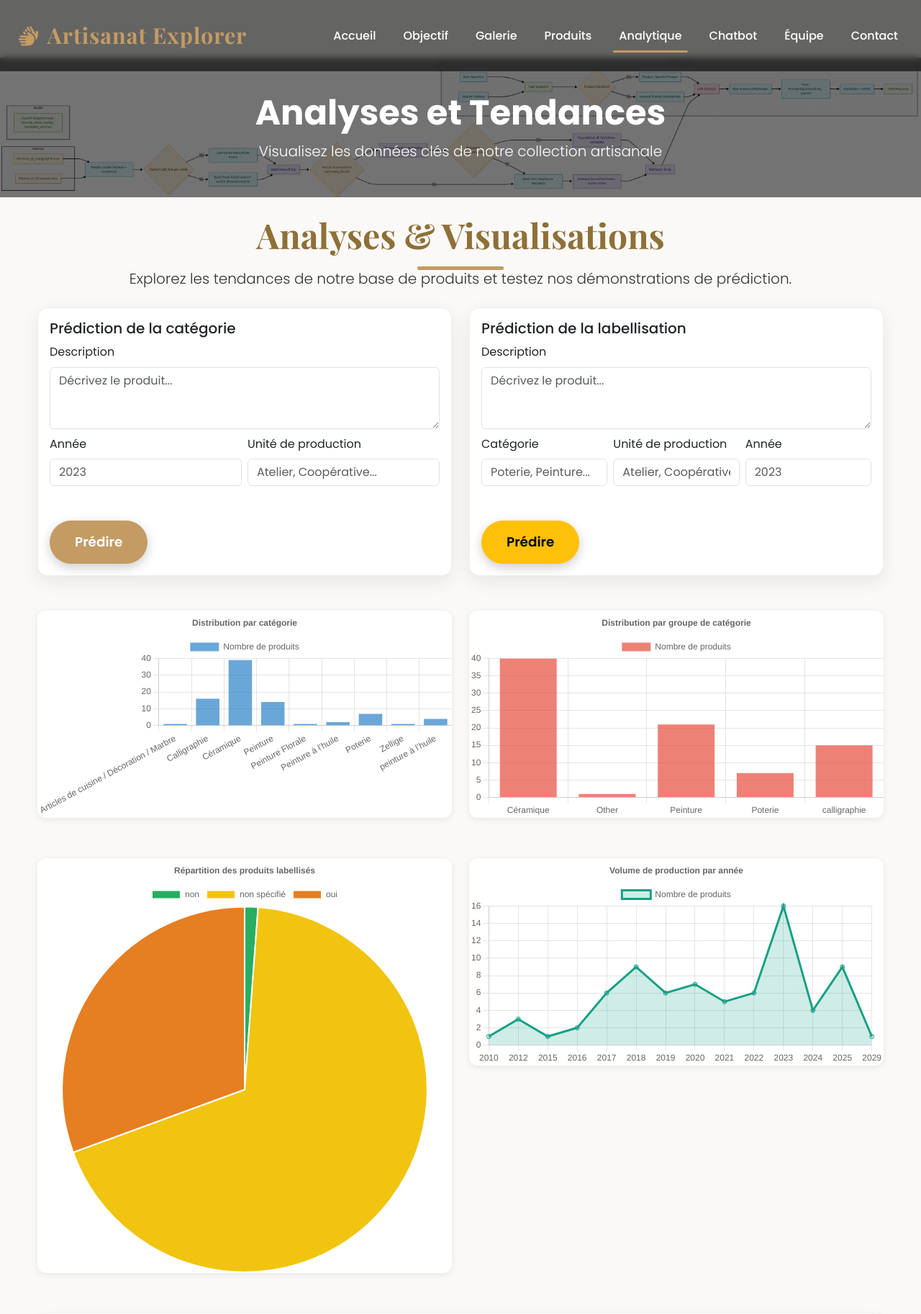
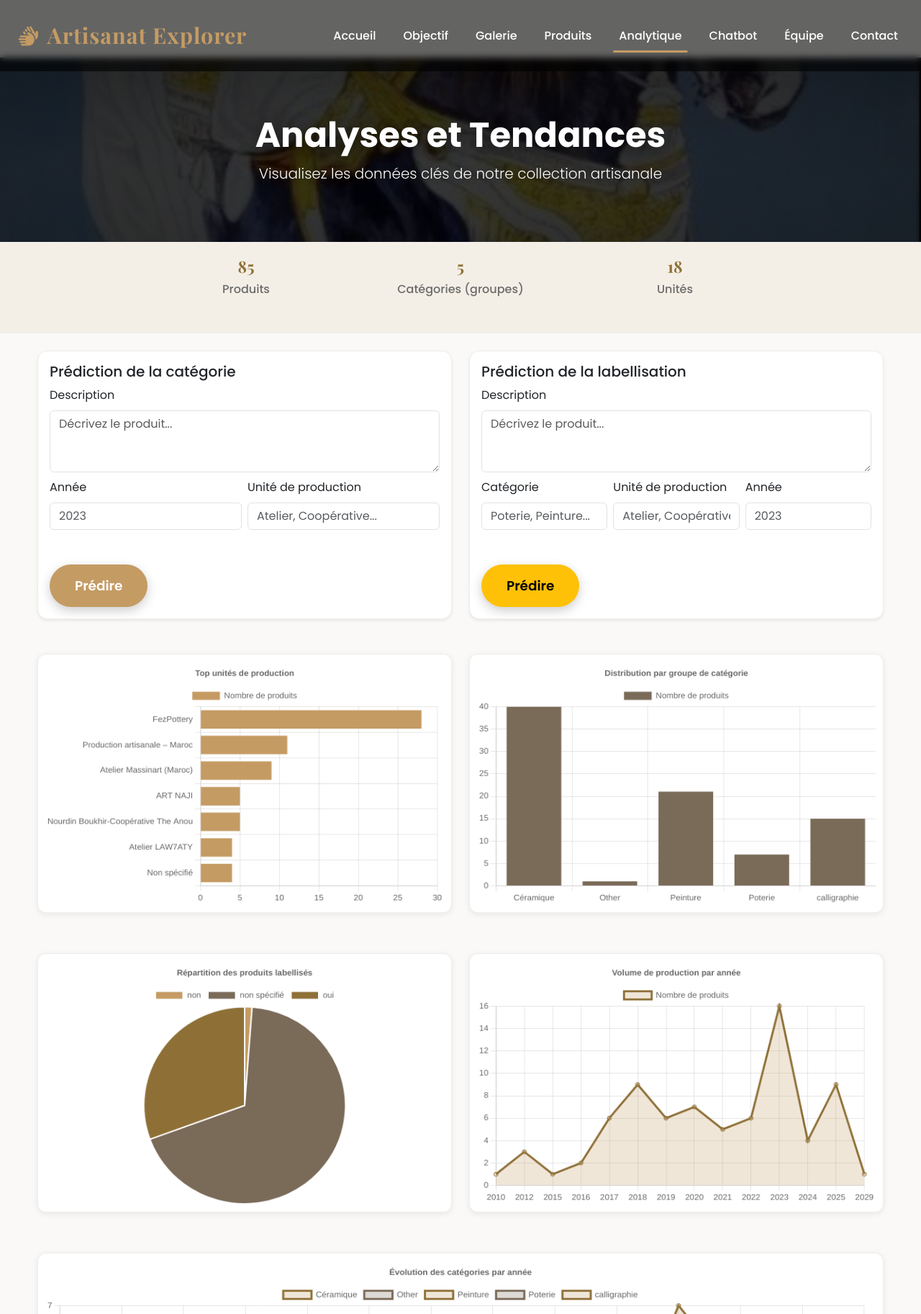
Before and after one commit to Maha-Jr10/artisanat-explorer, a Flask app: page /analytics in a window 1280 px wide. Shown: the top 1825 px of the page at 72% size. Run offline with Flask 3, Linux system fonts and the light colour scheme; some libraries are stand-ins or nearby versions.

Commit message:
started working on the analytics page.

```diff
--- a/app.py
+++ b/app.py
@@ -241,6 +241,8 @@
     except Exception:
         pass
     price_by_group = df.groupby(group_col)[price_col].mean().dropna()
+    # Unit distribution (for stats)
+    unit_counts = df['unite_production'].value_counts().sort_index()
     return jsonify({
         'category_counts': category_counts.to_dict(),
         'category_group_counts': category_group_counts.to_dict(),
@@ -256,7 +258,8 @@
             'types': list(handmade_time.columns),
             'values': handmade_time.values.tolist()
         },
-        'price_by_group': price_by_group.to_dict()
+        'price_by_group': price_by_group.to_dict(),
+        'unit_counts': unit_counts.to_dict()
     })
 
 # --- Clustering & Recommendations Endpoints ---
--- a/static/css/analytics.css
+++ b/static/css/analytics.css
@@ -1,26 +1,35 @@
-/* analytics.css - Enhanced styling for the analytics page */
+/* analytics.css - Enhanced styling for the analytics page (aligned with products) */
 
 /* Inner hero banner */
 .inner-hero {
     position: relative;
-    background: linear-gradient(rgba(0,0,0,0.55), rgba(0,0,0,0.55)), url('/static/images/Artisanat Explorer RAG System _ Mermaid Chart-2025-08-20-115604.png') center/cover no-repeat;
+    background: linear-gradient(rgba(0,0,0,0.72), rgba(0,0,0,0.68)), url('/static/images/Peinture2.png') center/cover no-repeat;
+    min-height: 32vh;
+    display: flex;
+    align-items: center;
 }
-.inner-hero-overlay { position:absolute; inset:0; }
+.inner-hero-overlay { position:absolute; inset:0; background: radial-gradient(ellipse at center, rgba(0,0,0,0.25) 0%, rgba(0,0,0,0.45) 100%); }
+.inner-hero .container { position: relative; z-index: 1; }
+.inner-hero h1 { text-shadow: 0 6px 26px rgba(0,0,0,0.6); }
+.inner-hero p { opacity: 0.98; text-shadow: 0 2px 10px rgba(0,0,0,0.45); }
+
+/* Stats bar */
+.stats-bar { background: #f4efe6; border-top: 1px solid #eee; border-bottom: 1px solid #eee; }
+.stat-value { font-size: 1.4rem; font-weight: 800; color: var(--primary-dark); font-family: 'Playfair Display', serif; }
+.stat-label { color: #6b6b6b; font-weight: 500; }
 
 /* Charts */
-canvas {
-    background: #fff;
-    border-radius: 12px;
-    box-shadow: 0 2px 8px rgba(0,0,0,0.08);
-    margin-bottom: 2em;
-}
+/* Ensure all charts share the same dimensions */
+canvas { background: #fff; border-radius: 12px; box-shadow: 0 2px 8px rgba(0,0,0,0.08); margin-bottom: 2em; border: 1px solid #eee; padding: 10px; width: 100% !important; height: 360px !important; }
+
+/* Keep columns consistent spacing */
+.row > [class^="col-"] > canvas { display: block; }
 
 .container { max-width: 1200px; }
 .row { margin-bottom: 2em; }
 
 /* Cards for prediction forms */
-.card {
-    border-radius: 14px;
-    box-shadow: 0 8px 24px rgba(0,0,0,0.08);
-    border: 1px solid #eee;
-}
+.card { border-radius: 14px; box-shadow: 0 8px 24px rgba(0,0,0,0.08); border: 1px solid #eee; }
+.card.shadow-sm { border: 1px solid #eee; border-radius: 14px; box-shadow: 0 8px 24px rgba(0,0,0,0.06); }
+
+.section-title { text-align:center; font-family: 'Playfair Display', serif; color: var(--primary-dark); font-weight: 800; }
--- a/static/js/analytics.js
+++ b/static/js/analytics.js
@@ -4,18 +4,42 @@
     fetch('/api/analytics')
         .then(res => res.json())
         .then(data => {
-            // 1. Category Bar Chart
-            new Chart(document.getElementById('categoryBarChart'), {
+            // Update stats bar
+            const total = Object.values(data.category_counts || {}).reduce((a,b)=>a+b,0);
+            const catGroups = Object.keys(data.category_group_counts || {}).length;
+            const units = Object.keys(data.unit_counts || {}).length;
+            const totalEl = document.getElementById('totalCount');
+            const catGroupEl = document.getElementById('catGroupCount');
+            const unitEl = document.getElementById('unitCount');
+            if (totalEl) totalEl.textContent = total;
+            if (catGroupEl) catGroupEl.textContent = catGroups;
+            if (unitEl) unitEl.textContent = units;
+
+            const gold = '#c49b63';
+            const goldDark = '#8e7037';
+            const taupe = '#7a6a58';
+            const taupeLite = 'rgba(122,106,88,0.25)';
+            const goldLite = 'rgba(196,155,99,0.25)';
+
+            // 1. Top unités de production (horizontal bar, top 7)
+            const unitEntries = Object.entries(data.unit_counts || {});
+            unitEntries.sort((a,b) => b[1]-a[1]);
+            const topUnits = unitEntries.slice(0,7);
+            new Chart(document.getElementById('topUnitsBarChart'), {
                 type: 'bar',
                 data: {
-                    labels: Object.keys(data.category_counts),
+                    labels: topUnits.map(([u]) => u),
                     datasets: [{
                         label: 'Nombre de produits',
-                        data: Object.values(data.category_counts),
-                        backgroundColor: 'rgba(44, 130, 201, 0.7)'
+                        data: topUnits.map(([,c]) => c),
+                        backgroundColor: gold
                     }]
                 },
-                options: {responsive: true, plugins: {title: {display: true, text: 'Distribution par catégorie'}}}
+                options: {
+                    responsive: true, maintainAspectRatio: false,
+                    indexAxis: 'y',
+                    plugins: {title: {display: true, text: 'Top unités de production'}}
+                }
             });
             // 2. Category Group Bar Chart
             new Chart(document.getElementById('categoryGroupBarChart'), {
@@ -25,10 +49,10 @@
                     datasets: [{
                         label: 'Nombre de produits',
                         data: Object.values(data.category_group_counts),
-                        backgroundColor: 'rgba(231, 76, 60, 0.7)'
+                        backgroundColor: taupe
                     }]
                 },
-                options: {responsive: true, plugins: {title: {display: true, text: 'Distribution par groupe de catégorie'}}}
+                options: {responsive: true, maintainAspectRatio: false, plugins: {title: {display: true, text: 'Distribution par groupe de catégorie'}}}
             });
             // 3. Label Pie Chart
             new Chart(document.getElementById('labelPieChart'), {
@@ -37,10 +61,10 @@
                     labels: Object.keys(data.label_counts),
                     datasets: [{
                         data: Object.values(data.label_counts),
-                        backgroundColor: ['#27ae60', '#f1c40f', '#e67e22', '#95a5a6']
+                        backgroundColor: [gold, taupe, goldDark, '#b3a591']
                     }]
                 },
-                options: {responsive: true, plugins: {title: {display: true, text: 'Répartition des produits labellisés'}}}
+                options: {responsive: true, maintainAspectRatio: false, plugins: {title: {display: true, text: 'Répartition des produits labellisés'}}}
             });
             // 4. Year Line Chart
             new Chart(document.getElementById('yearLineChart'), {
@@ -50,12 +74,12 @@
                     datasets: [{
                         label: 'Nombre de produits',
                         data: Object.values(data.year_counts),
-                        borderColor: '#16a085',
-                        backgroundColor: 'rgba(22, 160, 133, 0.2)',
+                        borderColor: goldDark,
+                        backgroundColor: goldLite,
                         fill: true
                     }]
                 },
-                options: {responsive: true, plugins: {title: {display: true, text: 'Volume de production par année'}}}
+                options: {responsive: true, maintainAspectRatio: false, plugins: {title: {display: true, text: 'Volume de production par année'}}}
             });
             // 5. Stacked Area Chart (as line chart with fill)
             new Chart(document.getElementById('stackedAreaChart'), {
@@ -65,10 +89,12 @@
                     datasets: data.stacked_area.groups.map((g, i) => ({
                         label: g,
                         data: data.stacked_area.values.map(row => row[i]),
-                        fill: true
+                        fill: true,
+                        borderColor: i % 2 === 0 ? goldDark : taupe,
+                        backgroundColor: i % 2 === 0 ? goldLite : taupeLite
                     }))
                 },
-                options: {responsive: true, plugins: {title: {display: true, text: 'Évolution des catégories par année'}},
+                options: {responsive: true, maintainAspectRatio: false, plugins: {title: {display: true, text: 'Évolution des catégories par année'}},
                     interaction: {mode: 'index', intersect: false},
                     stacked: true
                 }
@@ -81,10 +107,10 @@
                     datasets: data.handmade_time.types.map((t, i) => ({
                         label: t,
                         data: data.handmade_time.values.map(row => row[i]),
-                        backgroundColor: i === 0 ? '#8e44ad' : '#f39c12'
+                        backgroundColor: i === 0 ? gold : taupe
                     }))
                 },
-                options: {responsive: true, plugins: {title: {display: true, text: 'Produits faits main vs non faits main par année'}},
+                options: {responsive: true, maintainAspectRatio: false, plugins: {title: {display: true, text: 'Produits faits main vs non faits main par année'}},
                     scales: {x: {stacked: true}, y: {stacked: true}}
                 }
             });
@@ -96,10 +122,10 @@
                     datasets: [{
                         label: 'Prix moyen (MAD)',
                         data: Object.values(data.price_by_group),
-                        backgroundColor: '#e67e22'
+                        backgroundColor: gold
                     }]
                 },
-                options: {responsive: true, plugins: {title: {display: true, text: 'Prix moyen par groupe de catégorie'}}}
+                options: {responsive: true, maintainAspectRatio: false, plugins: {title: {display: true, text: 'Prix moyen par groupe de catégorie'}}}
             });
         });
 
--- a/templates/analytics.html
+++ b/templates/analytics.html
@@ -12,12 +12,35 @@
     <div class="inner-hero-overlay"></div>
 </section>
 
+<section class="stats-bar py-3">
+    <div class="container">
+        <div class="row g-3 text-center justify-content-center">
+            <div class="col-6 col-md-3">
+                <div class="stat-item">
+                    <div class="stat-value" id="totalCount">0</div>
+                    <div class="stat-label">Produits</div>
+                </div>
+            </div>
+            <div class="col-6 col-md-3">
+                <div class="stat-item">
+                    <div class="stat-value" id="catGroupCount">0</div>
+                    <div class="stat-label">Catégories (groupes)</div>
+                </div>
+            </div>
+            <div class="col-6 col-md-3">
+                <div class="stat-item">
+                    <div class="stat-value" id="unitCount">0</div>
+                    <div class="stat-label">Unités</div>
+                </div>
+            </div>
+        </div>
+    </div>
+</section>
+
 <div class="container mt-4">
-    <h1 class="mb-3 section-title">Analyses & Visualisations</h1>
-    <p class="lead text-center mb-4">Explorez les tendances de notre base de produits et testez nos démonstrations de prédiction.</p>
     <div class="row mb-5">
         <div class="col-md-6">
-            <div class="card p-3">
+            <div class="card p-3 shadow-sm">
                 <h5>Prédiction de la catégorie</h5>
                 <div class="mb-2">
                     <label class="form-label">Description</label>
@@ -40,7 +63,7 @@
             </div>
         </div>
         <div class="col-md-6">
-            <div class="card p-3">
+            <div class="card p-3 shadow-sm">
                 <h5>Prédiction de la labellisation</h5>
                 <div class="mb-2">
                     <label class="form-label">Description</label>
@@ -68,7 +91,7 @@
         </div>
     </div>
     <div class="row mb-4">
-        <div class="col-md-6"><canvas id="categoryBarChart"></canvas></div>
+        <div class="col-md-6"><canvas id="topUnitsBarChart"></canvas></div>
         <div class="col-md-6"><canvas id="categoryGroupBarChart"></canvas></div>
     </div>
     <div class="row mb-4">
--- a/templates/index.html
+++ b/templates/index.html
@@ -151,6 +151,12 @@
                             </div>
                         </div>
                     </div>
+                </div>
+                <!-- See more button at the end of the gallery (bottom-right) -->
+                <div class="d-flex justify-content-end mt-3">
+                    <a href="{{ url_for('products_page') }}" class="btn btn-primary">
+                        Voir plus de produits <i class="fas fa-arrow-right ms-2"></i>
+                    </a>
                 </div>
             </div>
         </section>
```
